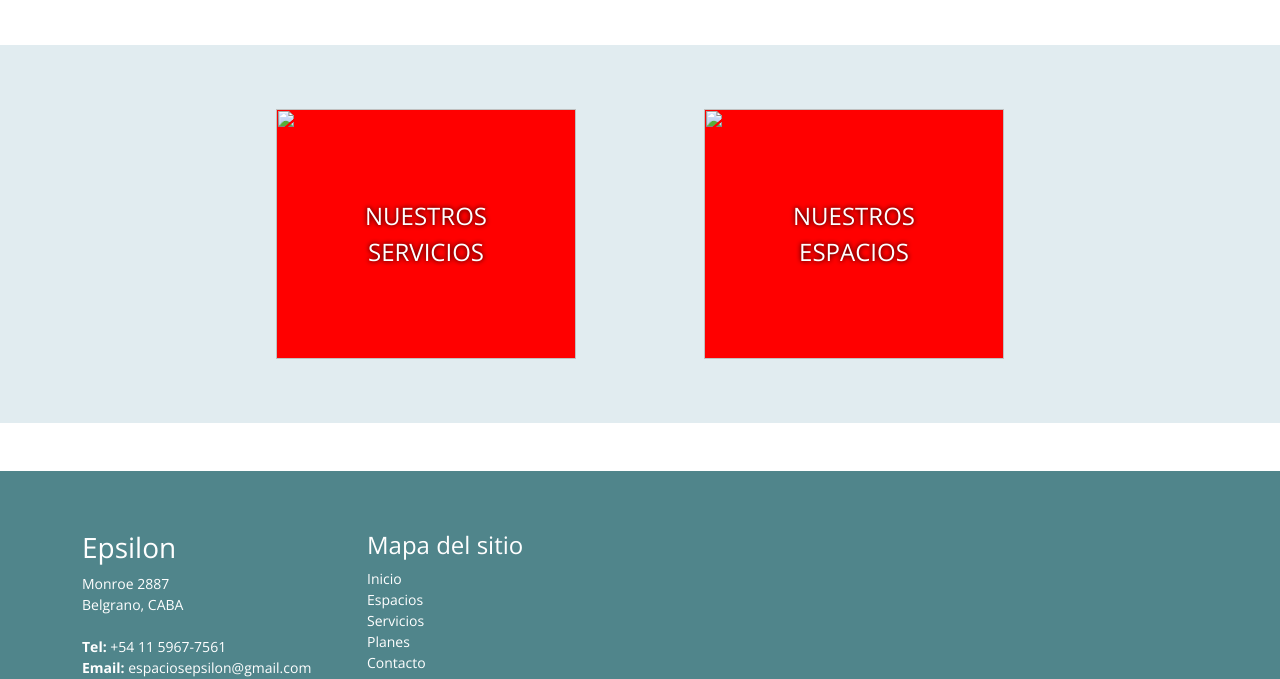
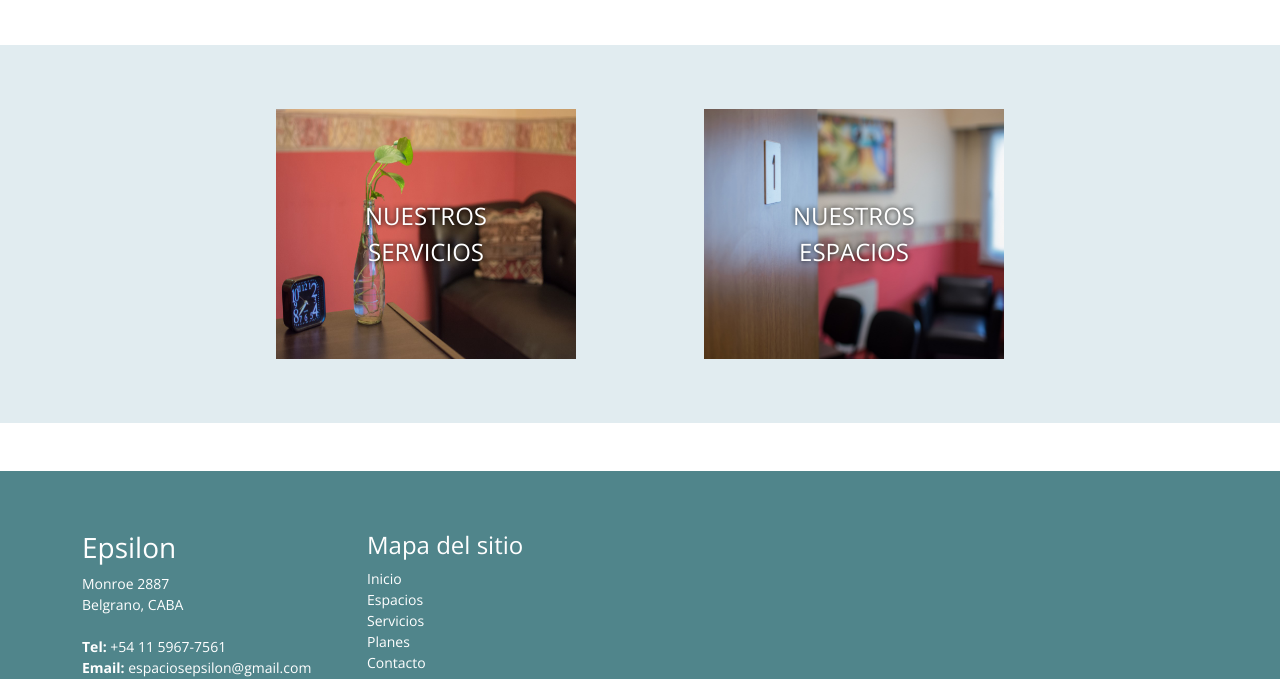
Before and after one commit to adriantrufo/consultoriosCesarini, a plain HTML site: page index.html in a window 1280 px wide. Shown: the part 1255-1934 px from the top of the page. Drawn offline with nearby package versions, Linux system fonts and the light colour scheme.

Commit message:
checking links

```diff
--- a/index.html
+++ b/index.html
@@ -121,14 +121,14 @@
   <section id="servicesAndPortfolioLinks">
     <div class="containerSP">
       <div class="servicesPortfolioLink">
-        <a href="secciones/services.html"><img src="/epsilonConsultorios/assets/img/portfolio/consul02inside01.jpg" alt=""></a>
+        <a href="secciones/services.html"><img src="assets/img/portfolio/consul02inside01.jpg" alt=""></a>
         <div class="textSP"><a href="secciones/services.html">Nuestros servicios</a>
         </div>
 
       </div>
 
       <div class="servicesPortfolioLink">
-        <a href="secciones/portfolio.html"><img src="/epsilonConsultorios/assets/img/portfolio/consul01puerta.jpg" alt=""></a>
+        <a href="secciones/portfolio.html"><img src="assets/img/portfolio/consul01puerta.jpg" alt=""></a>
 
         <div class="textSP"><a href="secciones/portfolio.html">Nuestros espacios</a>
       </div>
```
Also changed, not shown: secciones/services.html (+3 -3 lines).
